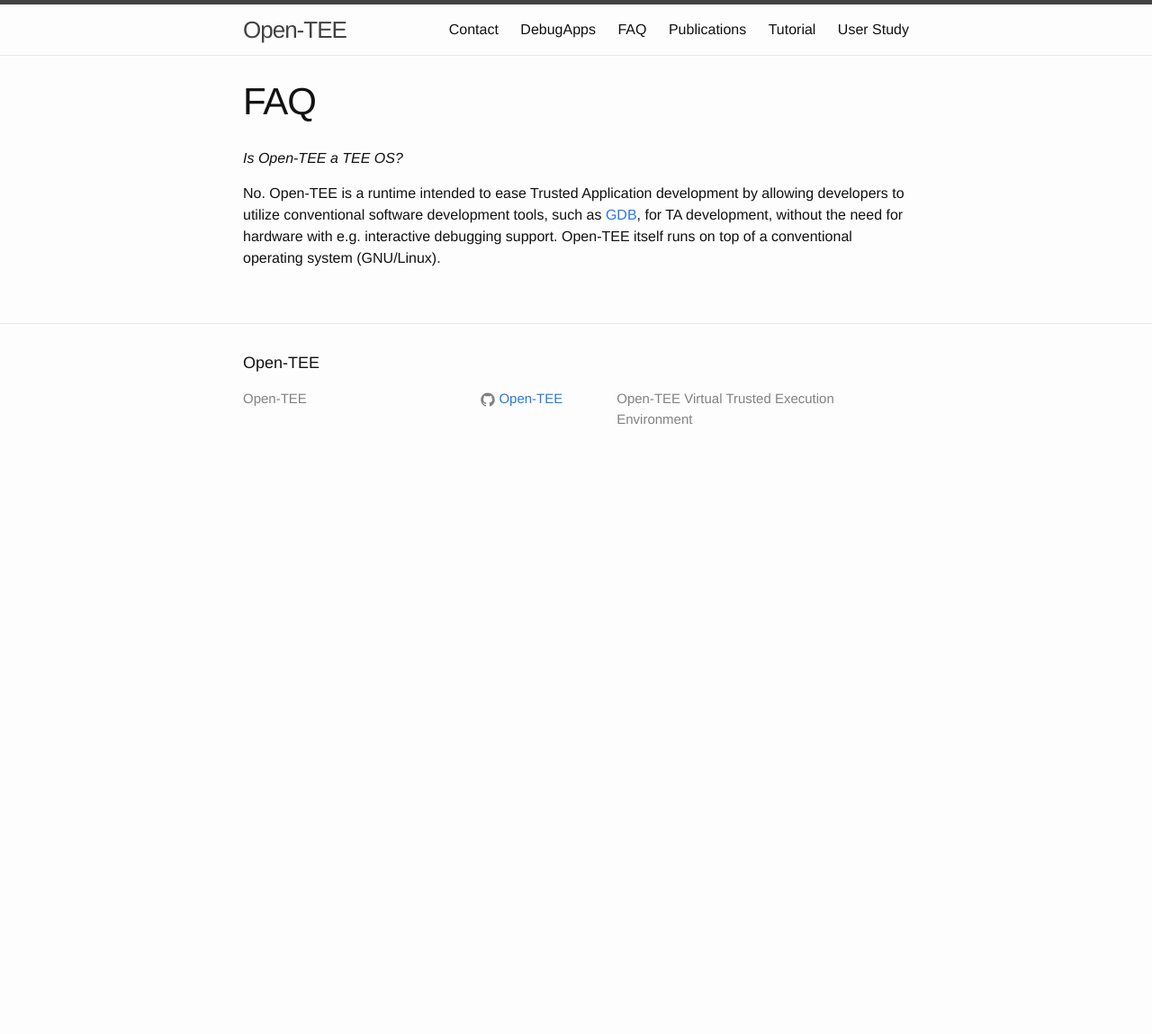
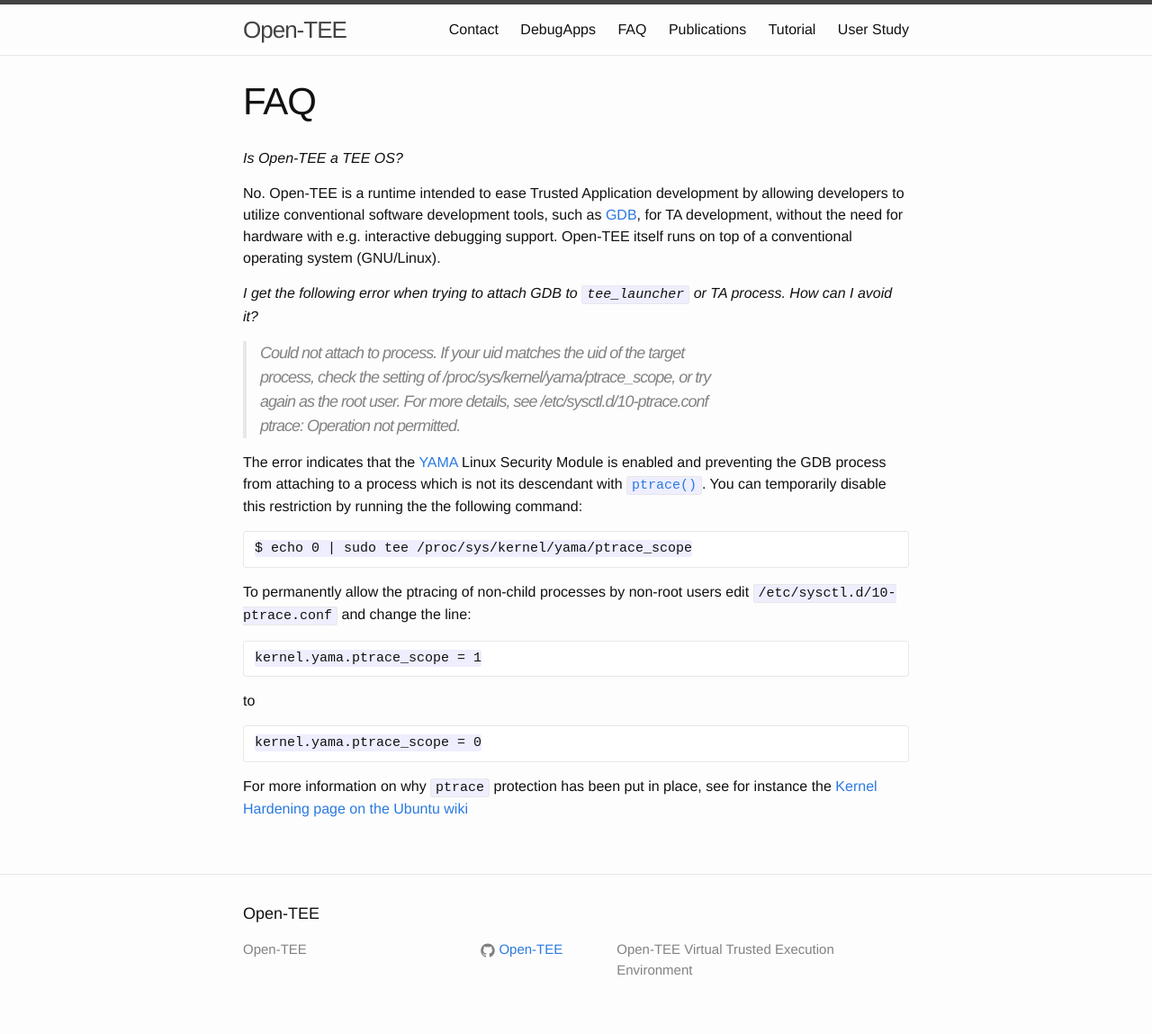
Before and after one commit to Open-TEE/Open-Tee.github.io, a Jekyll site: the page built from faq.md, in a window 1280 px wide. Shown: the whole page at 90% size. Built offline with Jekyll 4.4.1, drawn with Linux system fonts in a browser that asks for light colours; before the commit the page ends 900 px from its top, so only the background shows below that.

Commit message:
Add FAQ on disabling YAMA ptrace protection
Signed-off-by: Thomas Nyman <thomas.nyman@aalto.fi>

```diff
--- a/faq.md
+++ b/faq.md
@@ -12,3 +12,33 @@ development tools, such as [GDB](https://www.gnu.org/software/gdb/),
 for TA development, without the need for hardware with e.g.
 interactive debugging support. Open-TEE itself runs on top of a
 conventional operating system (GNU/Linux).
+
+_I get the following error when trying to attach GDB to `tee_launcher`
+or TA process. How can I avoid it?_
+
+> Could not attach to process.  If your uid matches the uid of the target
+> process, check the setting of /proc/sys/kernel/yama/ptrace_scope, or try
+> again as the root user.  For more details, see /etc/sysctl.d/10-ptrace.conf
+> ptrace: Operation not permitted.
+
+The error indicates that the
+[YAMA](https://www.kernel.org/doc/Documentation/security/Yama.txt)
+Linux Security Module is enabled and preventing the GDB process from attaching to a
+process which is not its descendant with
+[`ptrace()`](http://man7.org/linux/man-pages/man2/ptrace.2.html).  You can temporarily disable
+this restriction by running the the following command:
+
+    $ echo 0 | sudo tee /proc/sys/kernel/yama/ptrace_scope
+
+
+To permanently allow the ptracing of non-child processes by non-root
+users edit `/etc/sysctl.d/10-ptrace.conf` and change the line:
+
+    kernel.yama.ptrace_scope = 1
+
+to
+
+    kernel.yama.ptrace_scope = 0
+
+For more information on why `ptrace` protection has been put in
+place, see for instance the [Kernel Hardening page on the Ubuntu wiki](https://wiki.ubuntu.com/SecurityTeam/Roadmap/KernelHardening#ptrace_Protection)
```
